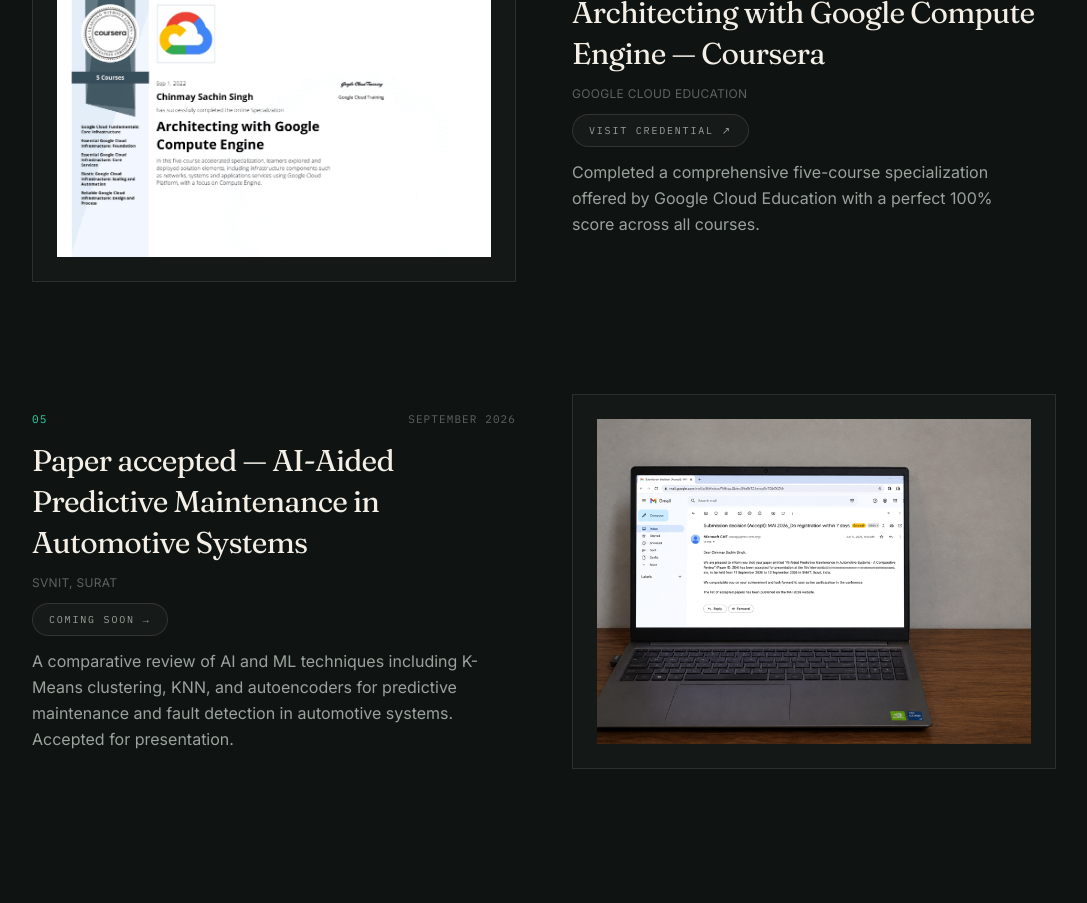
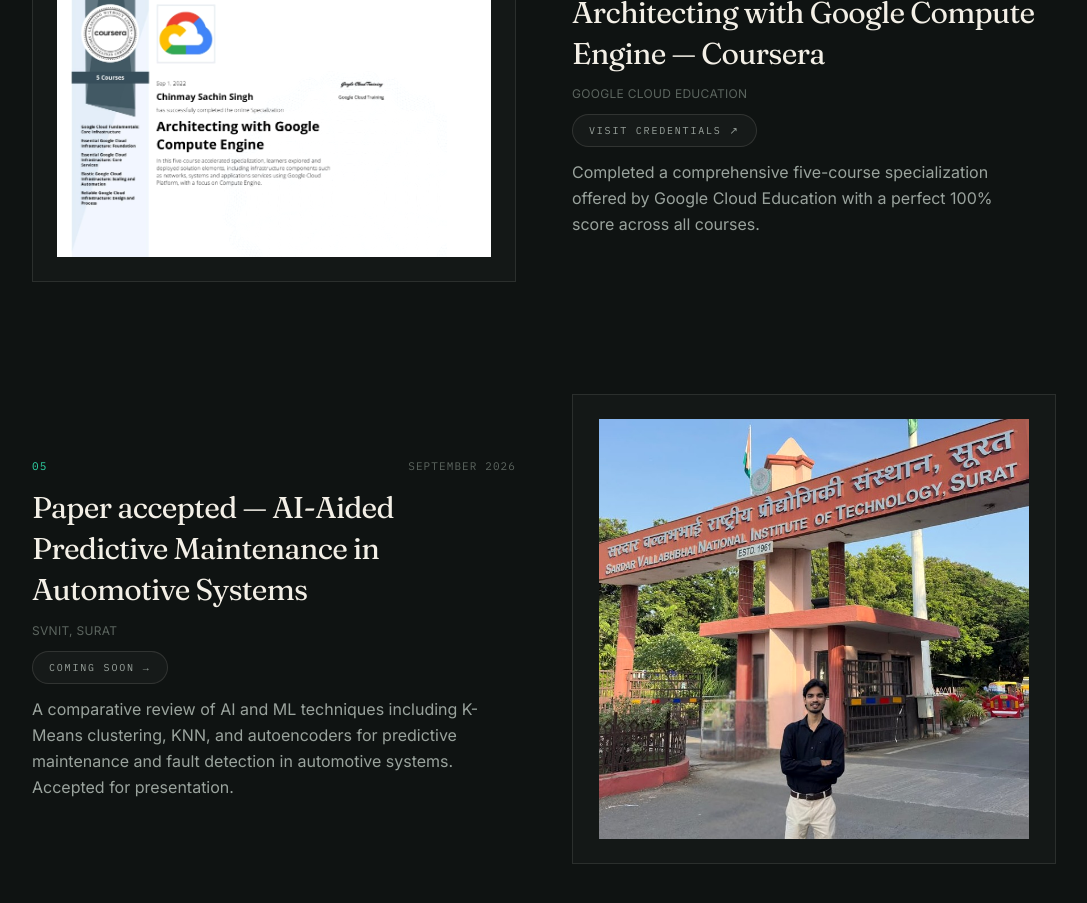
Before and after one commit to chinmaysinghh/portfolio-website, a Next.js app in the folder portfolio/: page / in a window 1280 px wide. Shown: the part 9120-10023 px from the top of the page, without its empty margins (96-1183 px from the left). Built offline with nearby package versions, Linux system fonts and the light colour scheme.

Commit message:
svnit image added and iit mandi certificate added

```diff
--- a/portfolio/src/components/Achievements.tsx
+++ b/portfolio/src/components/Achievements.tsx
@@ -18,6 +18,7 @@
     title: "Presented at MBCC 2026",
     place: "IIT Mandi",
     date: "June 2026",
+    link: "https://drive.google.com/file/d/1u1lxtiGlpG8e_PW5AHTtnLytefCGC5vP/view?usp=drive_link",
     note: "Delivered a review paper on AI-driven brain tumor segmentation to a national research audience.",
     images: ["/images/chinmay-iitmandi.jpg"],
   },
@@ -50,7 +51,7 @@
     place: "SVNIT, Surat",
     date: "September 2026",
     note: "A comparative review of AI and ML techniques including K-Means clustering, KNN, and autoencoders  for predictive maintenance and fault detection in automotive systems. Accepted for presentation.",
-    images: ["/images/chinmay-svnit-paper.png"], // TODO: add image path(s) once you have a photo/screenshot for this
+    images: ["/images/chinmay_svnit.jpeg"], // TODO: add image path(s) once you have a photo/screenshot for this
   },
 ];
 
@@ -168,7 +169,7 @@
             const hasImages = m.images && m.images.length > 0;
             const hasExternalLink = Boolean(m.link && m.link !== "#");
             const actionHref = hasExternalLink ? m.link! : "/coming-soon";
-            const actionLabel = hasExternalLink ? "Visit credential" : "Coming soon";
+            const actionLabel = hasExternalLink ? "Visit credentials" : "Coming soon";
             return (
               <motion.div
                 key={m.title}
@@ -176,9 +177,8 @@
                 whileInView={{ opacity: 1, y: 0 }}
                 viewport={{ once: true, margin: "-80px" }}
                 transition={{ duration: 0.6 }}
-                className={`grid grid-cols-1 md:grid-cols-2 gap-8 md:gap-14 items-center ${
-                  reversed ? "md:[&>*:first-child]:order-2" : ""
-                }`}
+                className={`grid grid-cols-1 md:grid-cols-2 gap-8 md:gap-14 items-center ${reversed ? "md:[&>*:first-child]:order-2" : ""
+                  }`}
               >
                 {/* Text side */}
                 <div className="flex flex-col gap-3">
```
Also changed, not shown: portfolio/public/images/chinmay_svnit.jpeg (added).
